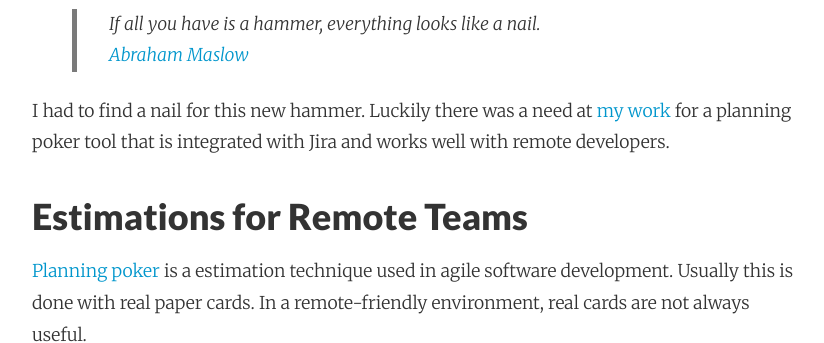
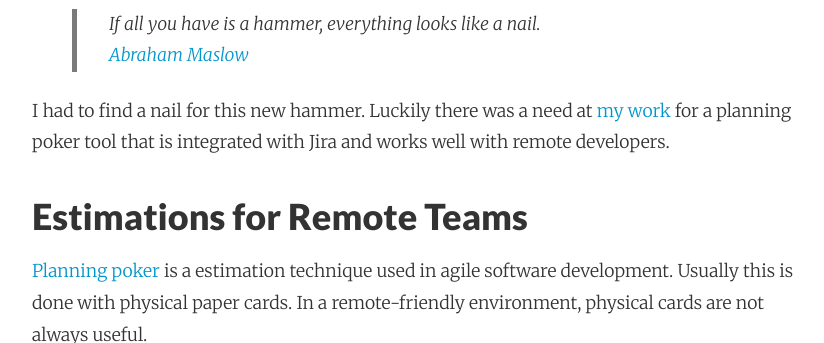
Before and after one commit to adri/adri.github.io, a Jekyll site: the page built from _posts/2017-07-05-learning-elixir-first-side-project.md, in a window 1280 px wide and 900 px high, scrolled down 902 px, cut to the strip 0-343 px from the top of the window. Shown: the whole strip, without its empty margins (224-1048 px from the left). Built offline with Jekyll 4.4.1, drawn with Linux system fonts in a browser that asks for light colours; nearby versions of some CDN libraries; comment, search, counter and statistics services are not loaded.

Commit message:
Autocommit from wiki

```diff
--- a/_posts/2017-07-05-learning-elixir-first-side-project.md
+++ b/_posts/2017-07-05-learning-elixir-first-side-project.md
@@ -19,7 +19,7 @@ Like many developers who want to learn a new technology, I searched for a proble
 I had to find a nail for this new hammer. Luckily there was a need at [my work](https://www.ticketswap.com) for a planning poker tool that is integrated with Jira and works well with remote developers.
 
 ### Estimations for Remote Teams
-[Planning poker](https://en.wikipedia.org/wiki/Planning_poker) is a estimation technique used in agile software development. Usually this is done with real paper cards. In a remote-friendly environment, real cards are not always useful.
+[Planning poker](https://en.wikipedia.org/wiki/Planning_poker) is a estimation technique used in agile software development. Usually this is done with physical paper cards. In a remote-friendly environment, physical cards are not always useful.
 
 ![Real paper cards used for planning poker](https://user-images.githubusercontent.com/133832/27869515-7a4468ca-61a0-11e7-9224-41365fd9e8ce.png)
 [Source: Wikipedia](https://en.wikipedia.org/wiki/Planning_poker#/media/File:CrispPlanningPokerDeck.jpg)
```
